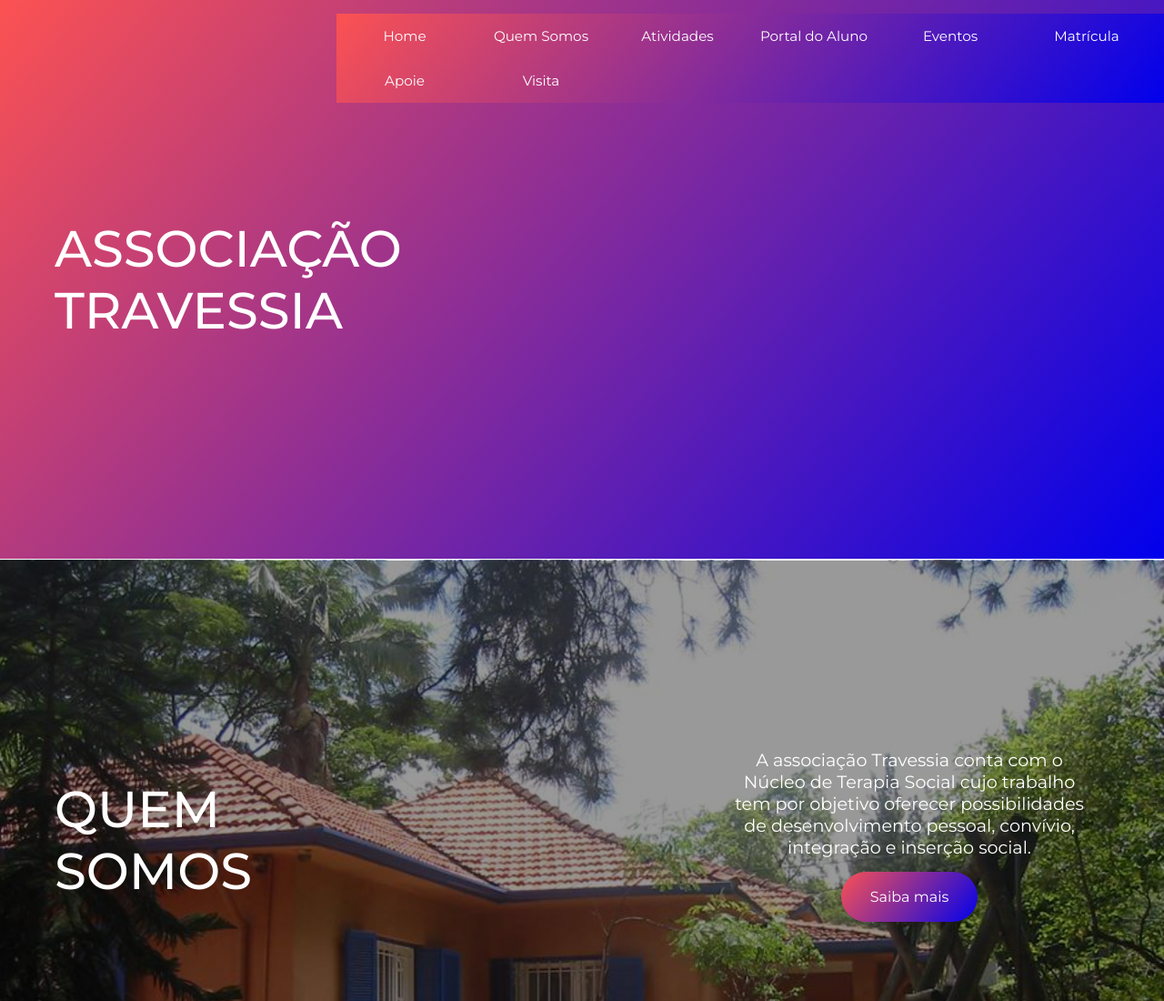
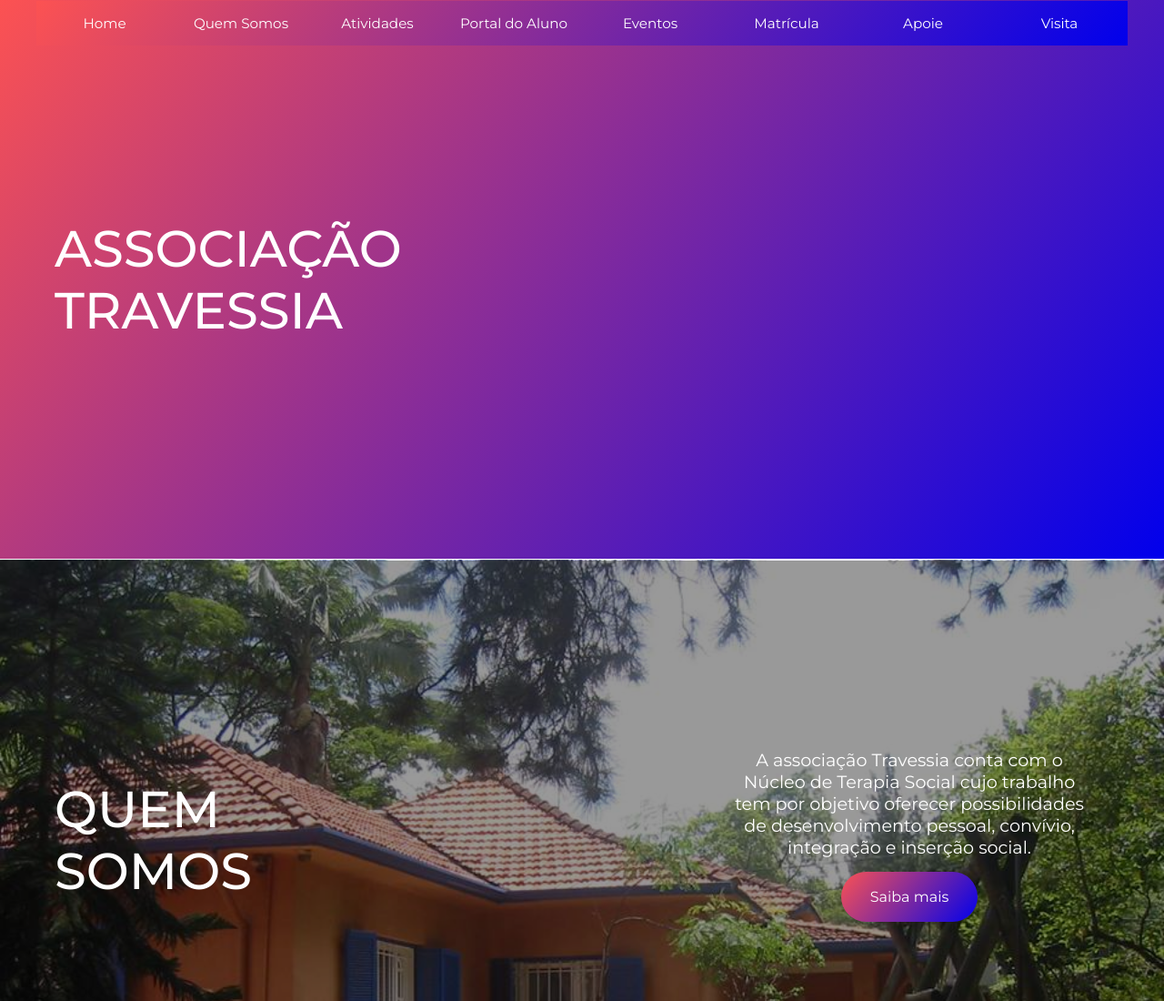
Before and after one commit to MkRodrigues/Instituto-Travessia, a plain HTML site: page index.html in a window 1280 px wide. Shown: the top 1100 px of the page at 91% size. Drawn offline with Linux system fonts and the light colour scheme; a web font is replaced by a local one.

Commit message:
Inserido mudancas no menu

```diff
--- a/css/estilo.css
+++ b/css/estilo.css
@@ -43,15 +43,15 @@ li, a{
 /* ---------->>> MENU <<<-----------*/
 
 .menu{
-  /* display: flex; */
-  /* position: absolute; */
+  display: flex;
+  position: absolute;
   margin-top: 70px;
   width: 100%;
   height: 50px;
   margin: 0 auto;
-  /* justify-content: center; */
+  justify-content: center;
   font-size: 0.95em;
-  /* align-items: center; */
+  align-items: center;
 }
 
 .header-bg{
```
